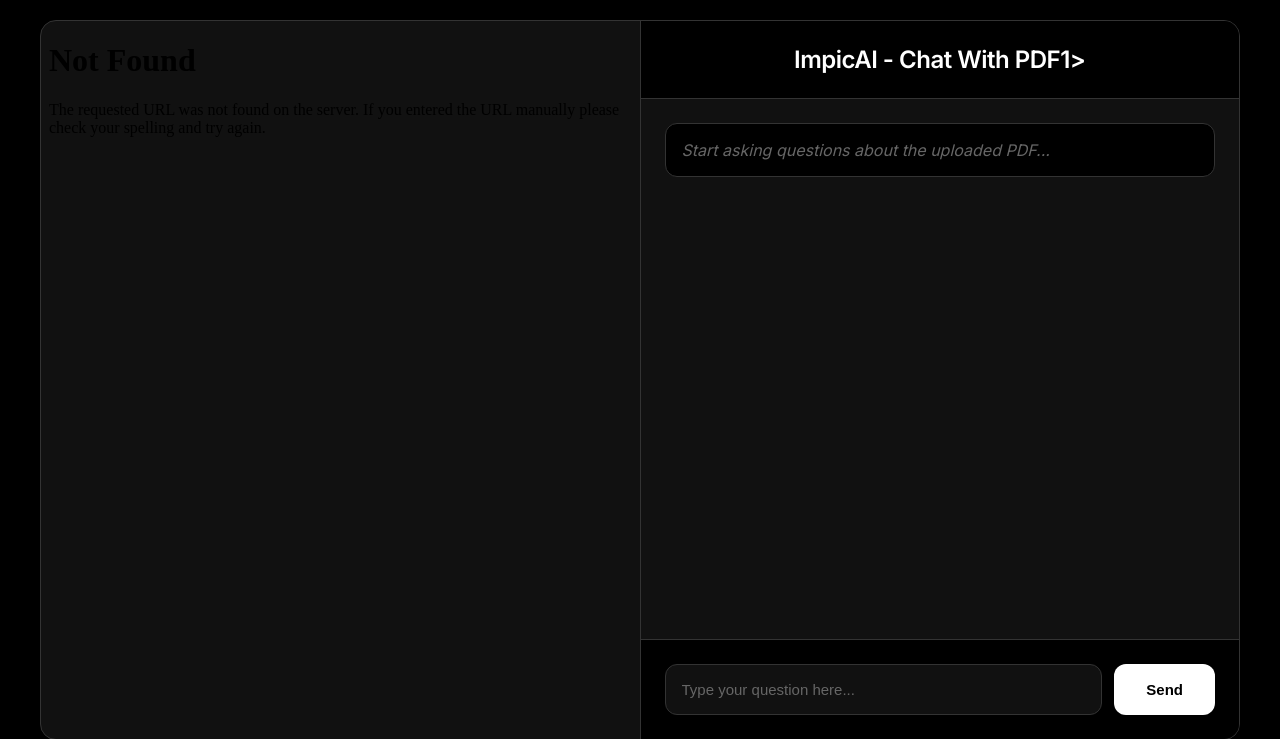
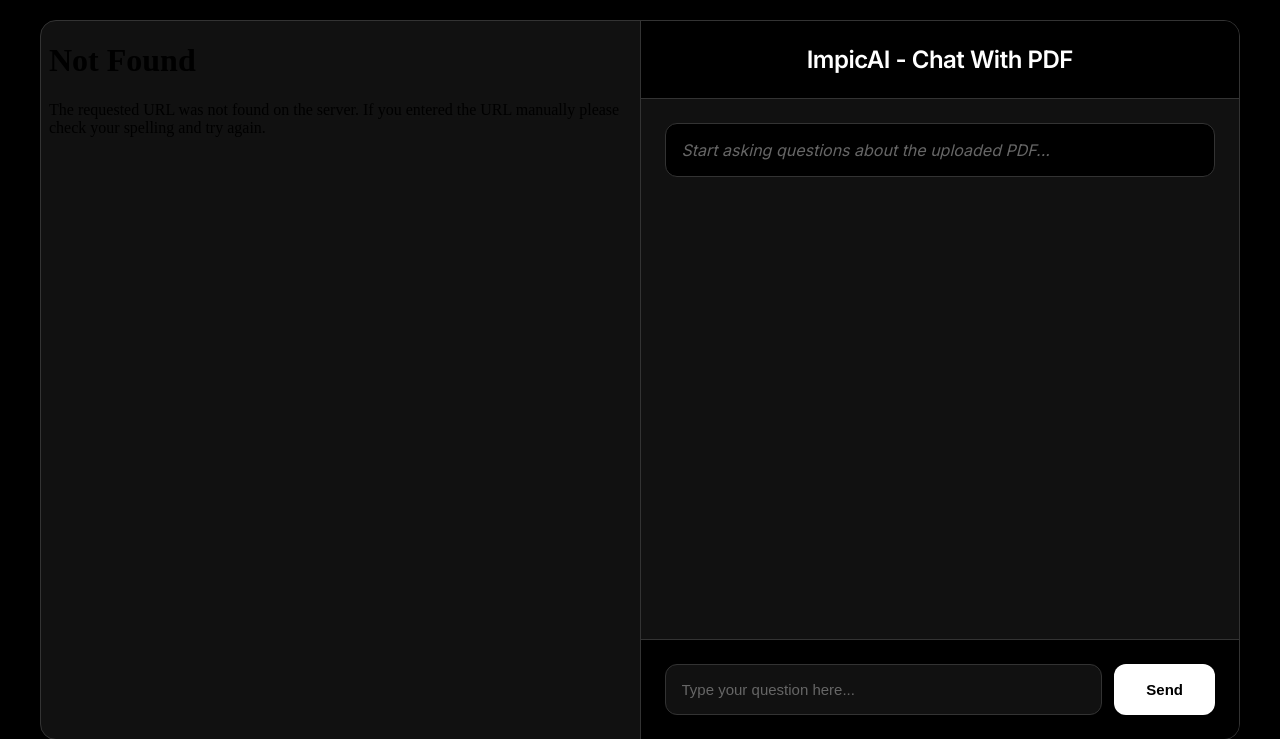
Before and after one commit to zaid-commits/extract, a Flask app: template templates/chat.html in a window 1280 px wide. Shown: the top 739 px of the page. Run offline with Flask 3, Linux system fonts and the light colour scheme; the template is opened without the code that fills it, so the values that code supplies are empty.

Commit message:
fix :: heading typo fixed

```diff
--- a/templates/chat.html
+++ b/templates/chat.html
@@ -257,7 +257,7 @@
     </div>
     <div class="chat-container">
       <header>
-        <h1>ImpicAI - Chat With PDF</h<|meta_end|>1>
+        <h1>ImpicAI - Chat With PDF</h1>
       </header>
       <div id="chat-output" class="chat-area" aria-live="polite">
         <p class="typing-indicator">Start asking questions about the uploaded PDF...</p>
```
